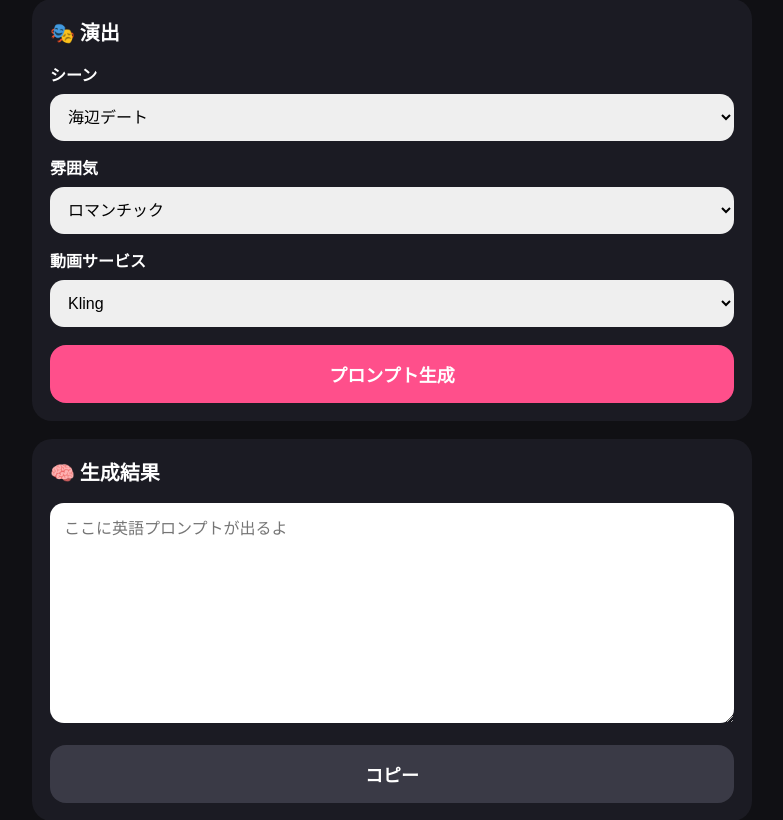
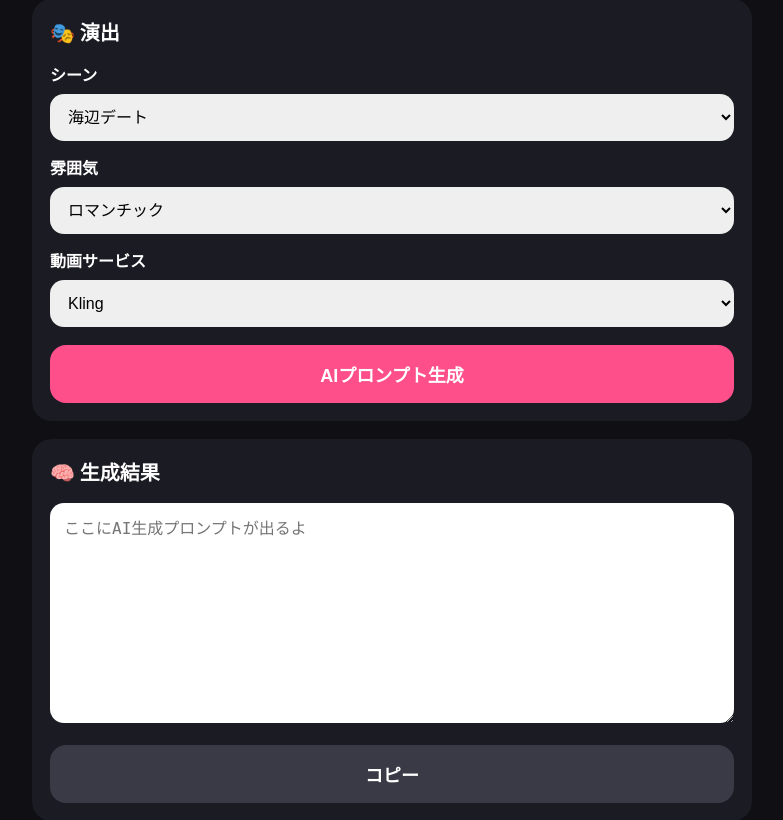
Before and after one commit to jv8gbf476b-ctrl/Movie_AI, a Flask app: page / in a window 1280 px wide. Shown: the part 396-1216 px from the top of the page, without its empty margins (248-1031 px from the left). Run offline with Flask 3, Linux system fonts and the light colour scheme.

Commit message:
Update index.html

```diff
--- a/templates/index.html
+++ b/templates/index.html
@@ -3,8 +3,8 @@
 <head>
     <meta charset="UTF-8">
     <meta name="viewport" content="width=device-width, initial-scale=1.0">
-    <title>Movie_AI Ver.1</title>
-    <link rel="stylesheet" href="{{ url_for('static', filename='css/style.css') }}">
+    <title>Movie_AI Ver.2</title>
+    <link rel="stylesheet" href="{{ url_for('static', filename='css/style.css') }}?v=2">
 </head>
 <body>
 
@@ -57,17 +57,17 @@
                 <option value="Pika">Pika</option>
             </select>
 
-            <button id="generateBtn">プロンプト生成</button>
+            <button id="generateBtn">AIプロンプト生成</button>
         </section>
 
         <section class="card">
             <h2>🧠 生成結果</h2>
-            <textarea id="result" placeholder="ここに英語プロンプトが出るよ"></textarea>
+            <textarea id="result" placeholder="ここにAI生成プロンプトが出るよ"></textarea>
             <button id="copyBtn" class="subButton">コピー</button>
         </section>
     </main>
 </div>
 
-<script src="{{ url_for('static', filename='js/script.js') }}"></script>
+<script src="{{ url_for('static', filename='js/script.js') }}?v=2"></script>
 </body>
 </html>
```
